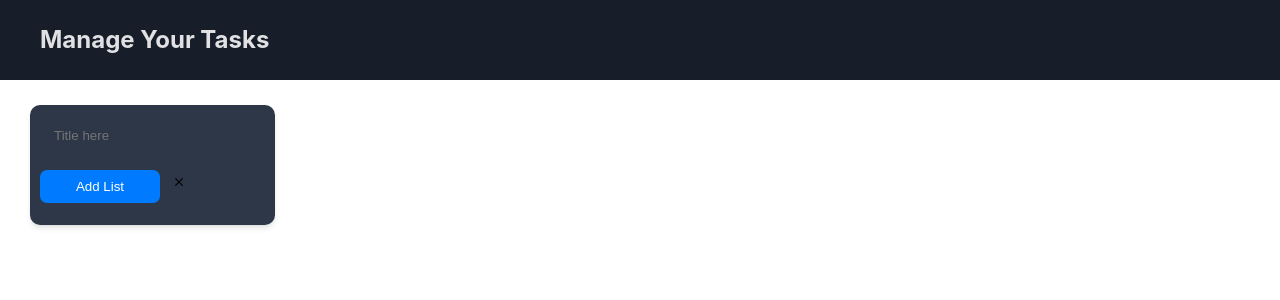
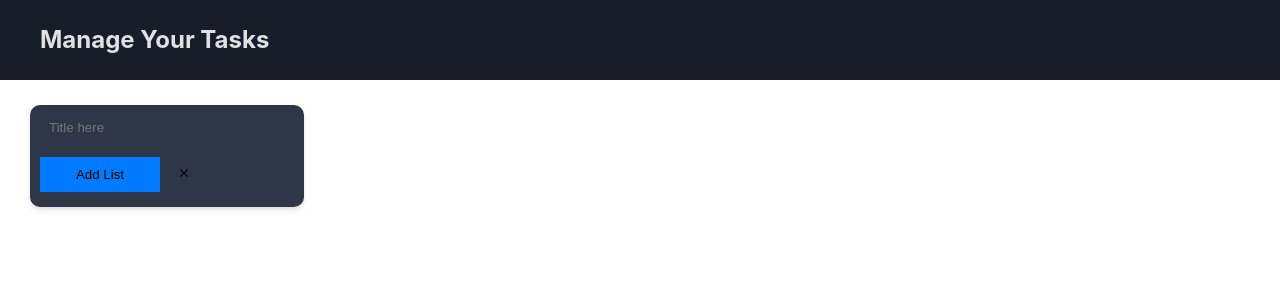
Before and after one commit to camidev234/Trello-Clone, a React (Vite) app in the folder trello-clon/: page / in a window 1280 px wide. Both pictures are taken after a click on the button "Add Other List". Shown: the top 300 px of the page. Built offline with nearby package versions, Linux system fonts and the light colour scheme.

Commit message:
Cards error solved

```diff
--- /dev/null
+++ b/trello-clon/src/assets/css/Card.css
@@ -0,0 +1,10 @@
+.card {
+    width: 95%;
+    min-height: 35px;
+    max-height: 40px;
+    background-color: #222020;
+    box-shadow: 0px 4px 6px -1px rgba(0, 0, 0, 0.1), 0px 2px 4px -1px rgba(0, 0, 0, 0.06);
+    border-radius: 10px;
+    display: flex;
+    align-items: center;
+}
--- a/trello-clon/src/assets/css/ListButton.css
+++ b/trello-clon/src/assets/css/ListButton.css
@@ -1,39 +1,42 @@
-
-.contBotons {
-    height: 100%;
-}
-
-.actions {
-    min-height: 50px;
-    width: 100%;
-}
-
-.actions #btnOne {
-    min-width: 120px;
-    max-width: 130px;
-    min-height: 33px;
-    max-height: 35px;
-    color: white;
-    outline: none;
-    border: none;
-    border-radius: 7px;
-    cursor: pointer;
-    margin-bottom: 10px;
-    margin-right: 10px;
-    margin-top: 9px;
-  }
-
-
-
-.actions button:last-child {
+/* .actions button:last-child {
     background: none;
     outline: none;
     border: none;
     cursor: pointer;
+} */
+
+.acMod {
+    max-width: 100%;
+    height: 50px;
+}
+
+.btnContainer {
+    display: flex;
+    gap: 15px;
+    padding-left: 10px;
+}
+
+#second {
+    background: none;
+    cursor: pointer;
+    outline: none;
+    border: none;
 }
 
 .actions #btnOne {
     background-color: #007BFF;
+    border: none;
+    outline: none;
+    width: 120px;
+    height: 35px;
+    cursor: pointer;
+}
+
+.second {
+    border: none;
+    outline: none;
+    width: 30px;
+    height: 30px;
 }
 
 #btnOne:hover {
@@ -48,31 +51,29 @@
     display: none;
 }
 
-.acCont {
+.acTwo {
     width: 100%;
+    height: 50px;
     display: flex;
-    border-radius: 10px;
+    justify-content: center;
+    align-items: center;
+    margin-top: 5px;
 }
 
-.acCont .actions #contBtn {
-    display: flex;
-    align-items: center;
-    justify-content: center;
-    width: 100%;
-    height: 100%;
-}
-
-#contBtn #boton{
-    width: 100%;
-    height: 70%;
+.acTwo #boton {
     background: rgba(255, 255, 255, 0.1);
-    border-radius: 10px;
     display: flex;
     justify-content: center;
     align-items: center;
     gap: 7px;
+    border: none;
+    cursor: pointer;
+    outline: none;
+    width: 93%;
+    height: 70%;
+    border-radius: 10px;
 }
 
-#contBtn #boton:hover {
-    background: rgba(255, 255, 255, 0.2);
+.acTwo #boton:hover {
+    background: rgba(255, 255, 255, 0.3);
 }
--- a/trello-clon/src/assets/css/ListCard.css
+++ b/trello-clon/src/assets/css/ListCard.css
@@ -1,25 +1,71 @@
+.listContainer:first-child {
+  margin-left: 30px;
+}
+
 .listContainer {
-  box-sizing: border-box;
-    max-width: 270px;
-    min-width: 245px;
-    background: #2d3748;
-    min-height: 120px;
-    max-height: 80vh;
-    /* max-width: 70vh; */
-    border-radius: 10px;
-    display: flex;
-    flex-direction: column;
-    flex-wrap: wrap;
-    padding: 15px 12px 7px 10px;
-    box-shadow: 0px 4px 6px -1px rgba(0, 0, 0, 0.1), 0px 2px 4px -1px rgba(0, 0, 0, 0.06);
+  font-family: sans-serif;
+  min-width: 270px;
+  max-width: 315px;
+  background: #2d3748;
+  border-radius: 10px;
+  max-height: 80vh;
+  padding-right: 4px;
+  box-shadow: 0 4px 6px -1px rgba(0, 0, 0, 0.1), 0 2px 4px -1px rgba(0, 0, 0, 0.06);
+}
+
+
+.listContainer .title {
+  width: 100%;
+  height: 45px;
+  display: flex;
+  justify-content: center;
+  align-items: center;
+}
+
+.title input {
+  background: none;
+  outline: none;
+  border: none;
+  width: 242px;
+  padding-left: 10px;
+  height: 23px;
+}
+
+.title input:focus {
+  outline: 1px solid white;
+  border: 1px solid white;
+  border-radius: 8px;
+}
+
+.listContainer .bnts {
+  width: 100%;
+  height: 50px;
+}
+
+.cards {
+  width: 100%;
+  max-height: 62vh;
+  overflow-y: auto;
+  padding-top: 7px;
+  display: flex;
+  flex-direction: column;
+  gap: 7px;
+  align-items: center;
+
+  scrollbar-width: thin;
+  scrollbar-color: #2d3748 #192029;
+
+  &::-webkit-scrollbar {
+    width: 8px;
   }
 
-  .listContainer .title h5 input {
-    width: 90%;
-    padding: 8px 14px 8px 14px;
-    margin-bottom: 10px;
-    border: none;
-    border-radius: 7px;
-    background-color: transparent;
-    color: white;
+  &::-webkit-scrollbar-thumb {
+    background: rgba(255, 255, 255, 0.3); ;
+    border-radius: 8px;
   }
+
+  &::-webkit-scrollbar-track {
+    background-color: #192029;
+    border-radius: 8px;
+  }
+}
--- a/trello-clon/src/assets/css/ListsContainer.css
+++ b/trello-clon/src/assets/css/ListsContainer.css
@@ -2,10 +2,28 @@
   width: 100%;
   min-height: 90vh;
   overflow-x: auto;
+
+  /* Estilos para el scrollbar en navegadores webkit */
+  scrollbar-width: thin;
+  scrollbar-color: #2d3748 #192029;  /* Color del thumb y del track */
+
+  /* Estilos específicos para navegadores webkit (Chrome, Safari) */
+  &::-webkit-scrollbar {
+    width: 12px;  /* Ancho del scrollbar */
+  }
+
+  &::-webkit-scrollbar-thumb {
+    background-color: #2d3748;  /* Color del thumb */
+    border-radius: 8px;  /* Borde redondeado del thumb */
+  }
+
+  &::-webkit-scrollbar-track {
+    background-color: #192029;  /* Color del track */
+    border-radius: 8px;  /* Borde redondeado del track */
+  }
 }
 
 .listsContainer {
-  padding-left: 30px;
   padding-top: 25px;
   margin: 0;
   display: flex;
--- a/trello-clon/src/components/Card.jsx
+++ b/trello-clon/src/components/Card.jsx
@@ -1,4 +1,10 @@
+import '../assets/css/Card.css'
+
 
 export const Card = () => {
-
+    return (
+        <div className="card">
+            <span>My card</span>
+        </div>
+    )
 }
--- a/trello-clon/src/components/ListButton.jsx
+++ b/trello-clon/src/components/ListButton.jsx
@@ -5,13 +5,13 @@ import '../assets/css/ListButton.css';
 import PropTypes from 'prop-types';
 
 
-export const ListButton = ({ onUpdateStatus }) => {
+export const ListButton = ({ onUpdateStatus, uniqueId }) => {
 
   const [ btnIsUsed, setBtnIsUsed ] = useState(false);
 
-  const { onDeleteListCard } = useContext(TrelloContext);
+  const { onDeleteListCard, onAddCardInList } = useContext(TrelloContext);
 
-  const deleteCard = () => {
+  const deleteListCard = () => {
     onDeleteListCard();
     onUpdateStatus();
   }
@@ -21,21 +21,25 @@ export const ListButton = ({ onUpdateStatus }) => {
       onUpdateStatus();
   }
 
+  const handleAddCard = () => {
+    onAddCardInList(uniqueId);
+  }
+
   return (
     <section className="contBotons">
-    <div className={!btnIsUsed ? 'addIsVisible actions' : 'addNoVisible actions'}>
-      <button onClick={handleClick} id="btnOne">Add List</button>
-      <button onClick={deleteCard} className="second">
-        <BsX style={{ fontSize: "18px" }} />
-      </button>
+    <div className={!btnIsUsed ? 'addIsVisible actions acMod' : 'addNoVisible actions'}>
+        <div className="btnContainer">
+        <button onClick={handleClick} id="btnOne">Add List</button>
+        <button onClick={deleteListCard} id="second">
+          <BsX style={{ fontSize: "18px" }} />
+        </button>
+      </div>
     </div>
     <div className="acCont">
     {
       btnIsUsed ?
-        <div className="actions">
-          <div id="contBtn">
-            <button type="submit" id="boton"><BsPlusLg /><span>Add new card</span></button>
-          </div>
+        <div className="actions acTwo">
+            <button type="submit" id="boton" onClick={handleAddCard}><BsPlusLg /><span>Add new card</span></button>
         </div> : null
     }
     </div>
@@ -44,5 +48,6 @@ export const ListButton = ({ onUpdateStatus }) => {
 };
 
 ListButton.propTypes = {
-  onUpdateStatus: PropTypes.func
+  onUpdateStatus: PropTypes.func,
+  uniqueId: PropTypes.number
 }
--- a/trello-clon/src/components/ListCard.jsx
+++ b/trello-clon/src/components/ListCard.jsx
@@ -1,10 +1,13 @@
-import { useState } from "react";
+import { useState, useContext } from "react";
 import "../assets/css/ListCard.css";
 import { ListButton } from "./ListButton";
-import PropTypes from 'prop-types';
+import PropTypes from "prop-types";
+import { Card } from "./Card";
+import { TrelloContext } from "../context/TrelloContext";
 
-export const ListCard = ({ onUpdateStatus }) => {
+export const ListCard = ({ onUpdateStatus, uniqueId }) => {
   const [titleContent, setTitleContent] = useState("");
+  const { listCards } = useContext(TrelloContext);
 
   const handleTitleChange = (e) => {
     setTitleContent(e.target.value);
@@ -12,7 +15,7 @@ export const ListCard = ({ onUpdateStatus }) => {
 
 
   return (
-    <div className="listContainer">
+    <div className="listContainer"  >
       <article className="title">
         <h5>
           <input
@@ -20,19 +23,28 @@ export const ListCard = ({ onUpdateStatus }) => {
             value={titleContent}
             onChange={handleTitleChange}
             placeholder="Title here"
+
             required
           />
         </h5>
       </article>
-      <article>
-        <ListButton
-            onUpdateStatus={onUpdateStatus}
-        />
+      <section className="cards">
+        {listCards
+          .filter((listCard) => listCard.listCardId === uniqueId)
+          .map((listCard) =>
+            listCard.cards.map((card) => <Card key={card.cardId} />)
+          )}
+      </section>
+      <article className="bnts">
+        <ListButton onUpdateStatus={onUpdateStatus} uniqueId={uniqueId}/>
       </article>
     </div>
   );
 };
 
 ListCard.propTypes = {
-  onUpdateStatus: PropTypes.func.isRequired
-}
+  onUpdateStatus: PropTypes.func.isRequired,
+  uniqueId: PropTypes.number,
+};
+
+export default ListCard;
--- a/trello-clon/src/components/ListsContainer.jsx
+++ b/trello-clon/src/components/ListsContainer.jsx
@@ -17,14 +17,15 @@ export const ListsContainer = () => {
   const updateStatus = () => {
     setAddIsUsed(false);
   }
-
   return (
     <section className="lContainer">
     <section className="listsContainer">
       {
-        listCards.map((card, index) => {
+        listCards.map((card) => {
             return (
-                <ListCard key={index} onUpdateStatus={updateStatus} state={addIsUsed}/>
+              <div className="cccc" key={card.listCardId}>
+                <ListCard  onUpdateStatus={updateStatus} state={addIsUsed} uniqueId={card.listCardId}/>
+              </div>
             )
         })
       }
--- a/trello-clon/src/context/TrelloContext.jsx
+++ b/trello-clon/src/context/TrelloContext.jsx
@@ -8,7 +8,10 @@ export const TrelloContextProvider = (props) => {
     const [ listCards, setListCards ] = useState([]);
 
     const addListCard = () => {
-        setListCards([...listCards, `The card ${listCards.length} is added`]);
+        setListCards([...listCards, {
+            listCardId: listCards.length+1,
+            cards: []
+        }]);
     };
 
     const deleteListCard = () => {
@@ -17,11 +20,25 @@ export const TrelloContextProvider = (props) => {
         setListCards(newArray);
     }
 
+    const addCardInList = (uniqueId) => {
+        const updatedListCards = listCards.map((listCard) => {
+          if (listCard.listCardId === uniqueId) {
+            listCard.cards.push({
+              cardId: listCard.cards.length + 1,
+            });
+          }
+          return listCard;
+        });
+        console.log(updatedListCards);
+        setListCards(updatedListCards);
+      };
+
     return (
         <TrelloContext.Provider value={{
             listCards,
             onAddListCard: addListCard,
-            onDeleteListCard: deleteListCard
+            onDeleteListCard: deleteListCard,
+            onAddCardInList: addCardInList
         }}>
             {props.children}
         </TrelloContext.Provider>
```
